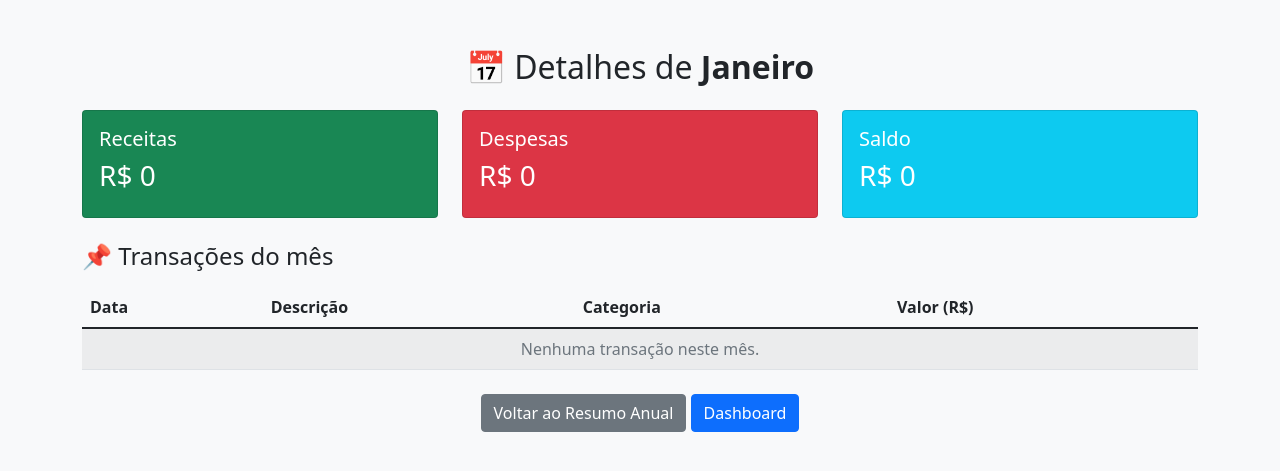
After one commit to TheusLeal-Dev/Project_Gestao_Financeira, a Django app: page /resumo-anual/mes/1/ in a window 1280 px wide. The commit adds this page. Shown: the top 471 px of the page. Run offline with Django 5.2, Linux system fonts and the light colour scheme; a user stored in the database is signed in; data comes from the database, SQL or seed files in the repository; both versions use the stored data as it was after the commit.

Commit message:
atualização tabela mes

```diff
--- a/config/config/urls.py
+++ b/config/config/urls.py
@@ -1,14 +1,12 @@
 from django.contrib import admin
 from django.urls import path, include
 from django.contrib.auth import views as auth_views
-from gestao_financeira import views
+from gestao_financeira.views import registro
 
 urlpatterns = [
     path('admin/', admin.site.urls),
     path('', include('gestao_financeira.urls')),
     path('login/', auth_views.LoginView.as_view(template_name='login.html'), name='login'),
-    path('logout/', auth_views.LogoutView.as_view(), name='logout'),
-    path('registro/', views.registro, name='registro'),
-    path('logout/', auth_views.LogoutView.as_view(), name='logout'),
-
+    path('logout/', auth_views.LogoutView.as_view(next_page='/login/'), name='logout'),
+    path('registro/', registro, name='registro'),
 ]
--- a/config/gestao_financeira/urls.py
+++ b/config/gestao_financeira/urls.py
@@ -3,10 +3,17 @@ from . import views
 
 urlpatterns = [
     path('', views.dashboard, name='dashboard'),
+
+    # Transações
     path('transacoes/', views.lista_transacoes, name='lista_transacoes'),
-    path('transacoes/nova/', views.nova_transacao, name='nova_transacao'),
-    path('transacao/deletar/<int:id>/', views.deletar_transacao, name='deletar_transacao'),
+    path('nova-transacao/', views.nova_transacao, name='nova_transacao'),
+    path('deletar/<int:id>/', views.deletar_transacao, name='deletar_transacao'),
 
+    # Resumos
+    path('resumo-anual/', views.resumo_anual, name='resumo_anual'),
+    path('resumo-anual/<int:ano>/<int:mes>/', views.resumo_mensal, name='resumo_mensal'),
+    path('resumo-anual/mes/<int:mes>/', views.detalhes_mes, name='detalhes_mes'),
 
-
+    # Registro
+    path('registro/', views.registro, name='registro'),
 ]
--- a/config/gestao_financeira/views.py
+++ b/config/gestao_financeira/views.py
@@ -1,11 +1,10 @@
-# gestao_financeira/views.py
-
 from django.shortcuts import render, redirect, get_object_or_404
 from django.contrib.auth.decorators import login_required
 from django.contrib.auth.forms import UserCreationForm
 from django.contrib import messages
 from django.db.models import Sum
 from datetime import date
+from calendar import month_name
 from .models import Transacao
 from .forms import TransacaoForm
 
@@ -80,3 +79,104 @@ def deletar_transacao(request, id):
     transacao = get_object_or_404(Transacao, id=id, usuario=request.user)
     transacao.delete()
     return redirect('dashboard')
+
+
+# VIEW 6 - Resumo Anual
+@login_required
+def resumo_anual(request):
+    ano_atual = date.today().year
+    dados_mensais = []
+
+    meses_nomes = [
+        "Janeiro", "Fevereiro", "Março", "Abril", "Maio", "Junho",
+        "Julho", "Agosto", "Setembro", "Outubro", "Novembro", "Dezembro"
+    ]
+
+    for mes in range(1, 13):
+        receitas = Transacao.objects.filter(
+            usuario=request.user,
+            tipo='receita',
+            data__year=ano_atual,
+            data__month=mes
+        ).aggregate(Sum('valor'))['valor__sum'] or 0
+
+        despesas = Transacao.objects.filter(
+            usuario=request.user,
+            tipo='despesa',
+            data__year=ano_atual,
+            data__month=mes
+        ).aggregate(Sum('valor'))['valor__sum'] or 0
+
+        dados_mensais.append({
+            'mes_num': mes,                 # <-- número do mês (1 a 12)
+            'mes_nome': meses_nomes[mes-1], # <-- nome do mês
+            'receitas': receitas,
+            'despesas': despesas,
+            'saldo': receitas - despesas
+        })
+
+    return render(request, 'resumo_anual.html', {'dados_mensais': dados_mensais})
+
+
+# VIEW 7 - Resumo Mensal (opcional, caso você use)
+@login_required
+def resumo_mensal(request, ano, mes):
+    transacoes = Transacao.objects.filter(
+        usuario=request.user,
+        data__year=ano,
+        data__month=mes
+    ).order_by('-data')
+
+    total_receitas = transacoes.filter(tipo='receita').aggregate(Sum('valor'))['valor__sum'] or 0
+    total_despesas = transacoes.filter(tipo='despesa').aggregate(Sum('valor'))['valor__sum'] or 0
+    saldo = total_receitas - total_despesas
+
+    meses = [
+        "Janeiro", "Fevereiro", "Março", "Abril", "Maio", "Junho",
+        "Julho", "Agosto", "Setembro", "Outubro", "Novembro", "Dezembro"
+    ]
+    nome_mes = meses[mes - 1]
+
+    context = {
+        'transacoes': transacoes,
+        'total_receitas': total_receitas,
+        'total_despesas': total_despesas,
+        'saldo': saldo,
+        'mes': nome_mes,
+        'ano': ano
+    }
+
+    return render(request, 'resumo_mensal.html', context)
+
+
+# VIEW 8 - Detalhes do Mês
+@login_required
+def detalhes_mes(request, mes):
+    ano = date.today().year
+
+    transacoes = Transacao.objects.filter(
+        usuario=request.user,
+        data__month=mes,
+        data__year=ano
+    ).order_by('-data')
+
+    total_receitas = transacoes.filter(tipo='receita').aggregate(Sum('valor'))['valor__sum'] or 0
+    total_despesas = transacoes.filter(tipo='despesa').aggregate(Sum('valor'))['valor__sum'] or 0
+    saldo = total_receitas - total_despesas
+
+    nome_meses = {
+        1: "Janeiro", 2: "Fevereiro", 3: "Março", 4: "Abril",
+        5: "Maio", 6: "Junho", 7: "Julho", 8: "Agosto",
+        9: "Setembro", 10: "Outubro", 11: "Novembro", 12: "Dezembro"
+    }
+
+    context = {
+        'mes_num': mes,
+        'mes_nome': nome_meses.get(mes, "Mês inválido"),
+        'total_receitas': total_receitas,
+        'total_despesas': total_despesas,
+        'saldo': saldo,
+        'transacoes': transacoes
+    }
+
+    return render(request, 'detalhes_mes.html', context)
--- /dev/null
+++ b/templates/detalhes_mes.html
@@ -0,0 +1,84 @@
+<!DOCTYPE html>
+<html lang="pt-br">
+<head>
+    <meta charset="UTF-8">
+    <title>Detalhes do Mês - FinControl</title>
+    <link href="https://cdn.jsdelivr.net/npm/bootstrap@5.1.3/dist/css/bootstrap.min.css" rel="stylesheet">
+</head>
+
+<body class="bg-light">
+
+<div class="container mt-5">
+
+    <h2 class="text-center mb-4">
+        📅 Detalhes de <strong>{{ mes_nome }}</strong>
+    </h2>
+
+    <div class="row mb-4">
+        <div class="col-md-4">
+            <div class="card bg-success text-white">
+                <div class="card-body">
+                    <h5>Receitas</h5>
+                    <h3>R$ {{ total_receitas }}</h3>
+                </div>
+            </div>
+        </div>
+
+        <div class="col-md-4">
+            <div class="card bg-danger text-white">
+                <div class="card-body">
+                    <h5>Despesas</h5>
+                    <h3>R$ {{ total_despesas }}</h3>
+                </div>
+            </div>
+        </div>
+
+        <div class="col-md-4">
+            <div class="card {% if saldo >= 0 %}bg-info{% else %}bg-warning{% endif %} text-white">
+                <div class="card-body">
+                    <h5>Saldo</h5>
+                    <h3>R$ {{ saldo }}</h3>
+                </div>
+            </div>
+        </div>
+    </div>
+
+    <h4 class="mt-4">📌 Transações do mês</h4>
+
+    <table class="table table-striped mt-3">
+        <thead>
+            <tr>
+                <th>Data</th>
+                <th>Descrição</th>
+                <th>Categoria</th>
+                <th>Valor (R$)</th>
+            </tr>
+        </thead>
+
+        <tbody>
+            {% for t in transacoes %}
+            <tr>
+                <td>{{ t.data }}</td>
+                <td>{{ t.descricao }}</td>
+                <td>{{ t.get_categoria_display }}</td>
+                <td class="{% if t.tipo == 'receita' %}text-success{% else %}text-danger{% endif %}">
+                    {{ t.valor }}
+                </td>
+            </tr>
+            {% empty %}
+            <tr>
+                <td colspan="4" class="text-center text-muted">Nenhuma transação neste mês.</td>
+            </tr>
+            {% endfor %}
+        </tbody>
+    </table>
+
+    <div class="text-center mt-4">
+        <a href="{% url 'resumo_anual' %}" class="btn btn-secondary">Voltar ao Resumo Anual</a>
+        <a href="{% url 'dashboard' %}" class="btn btn-primary">Dashboard</a>
+    </div>
+
+</div>
+
+</body>
+</html>
```
Also changed, not shown: templates/dashboard.html (+21 -4 lines), templates/resumo_anual.html (added, +54 -0 lines), templates/resumo_mensal.html (added, +89 -0 lines), config/db.sqlite3.
